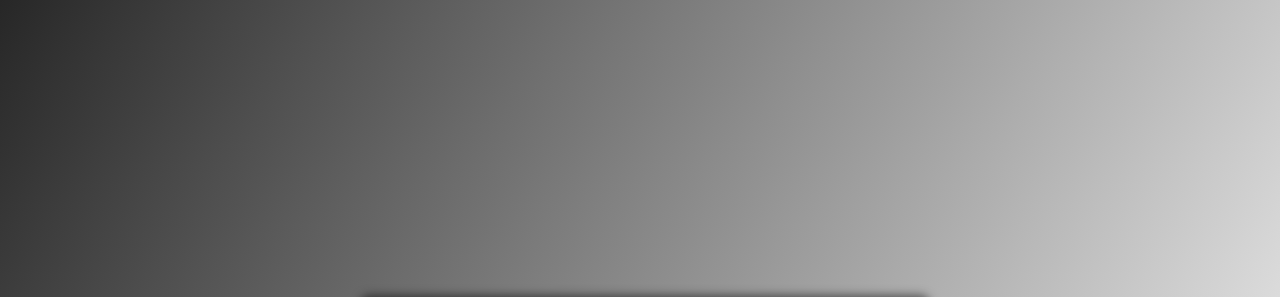
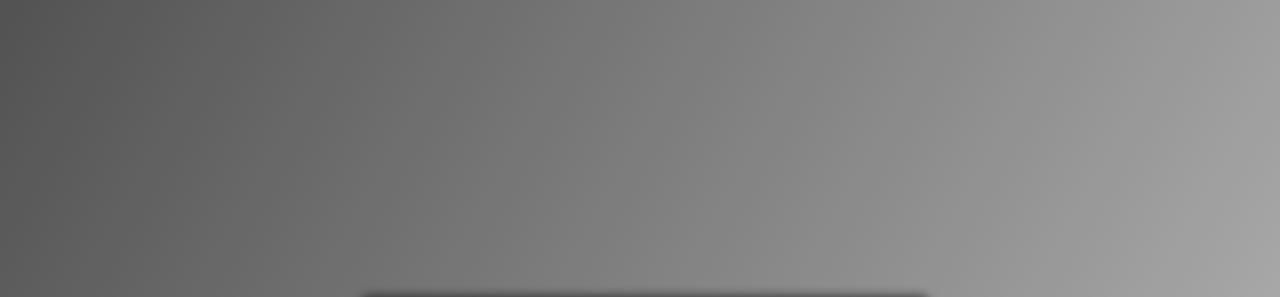
Before and after one commit to Luan-Marchiotto/DigitalClock, a plain HTML site: page index.html in a window 1280 px wide. Shown: the top 297 px of the page. Drawn offline with Linux system fonts and the light colour scheme.

Commit message:
DigitalClock

```diff
--- a/assests/css/style.css
+++ b/assests/css/style.css
@@ -8,7 +8,7 @@
 
 body{
     height: 100vh;
-    background: linear-gradient(120deg, #000000d8, #ffffffda);
+    background: linear-gradient(120deg, #333333d8, #acacacda);
     display: flex;
     align-items: center;
     justify-content: center;
```
